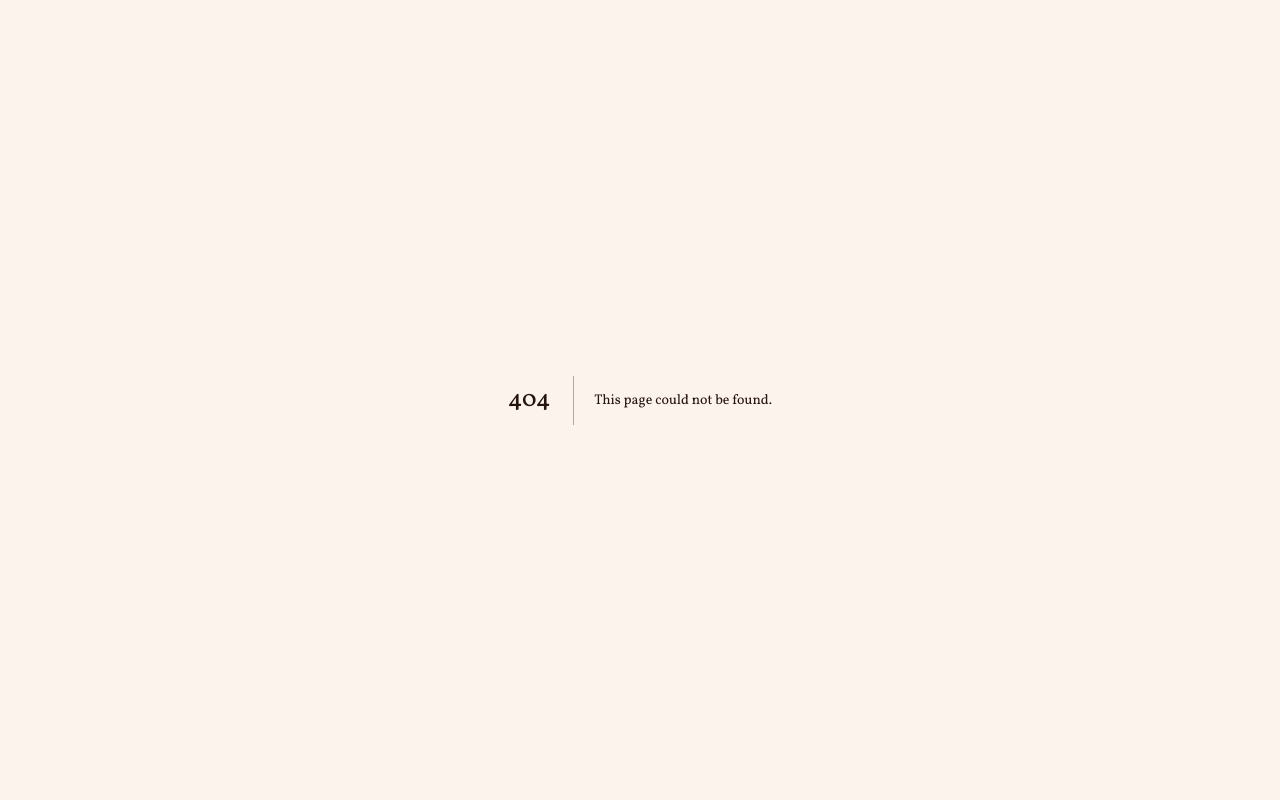
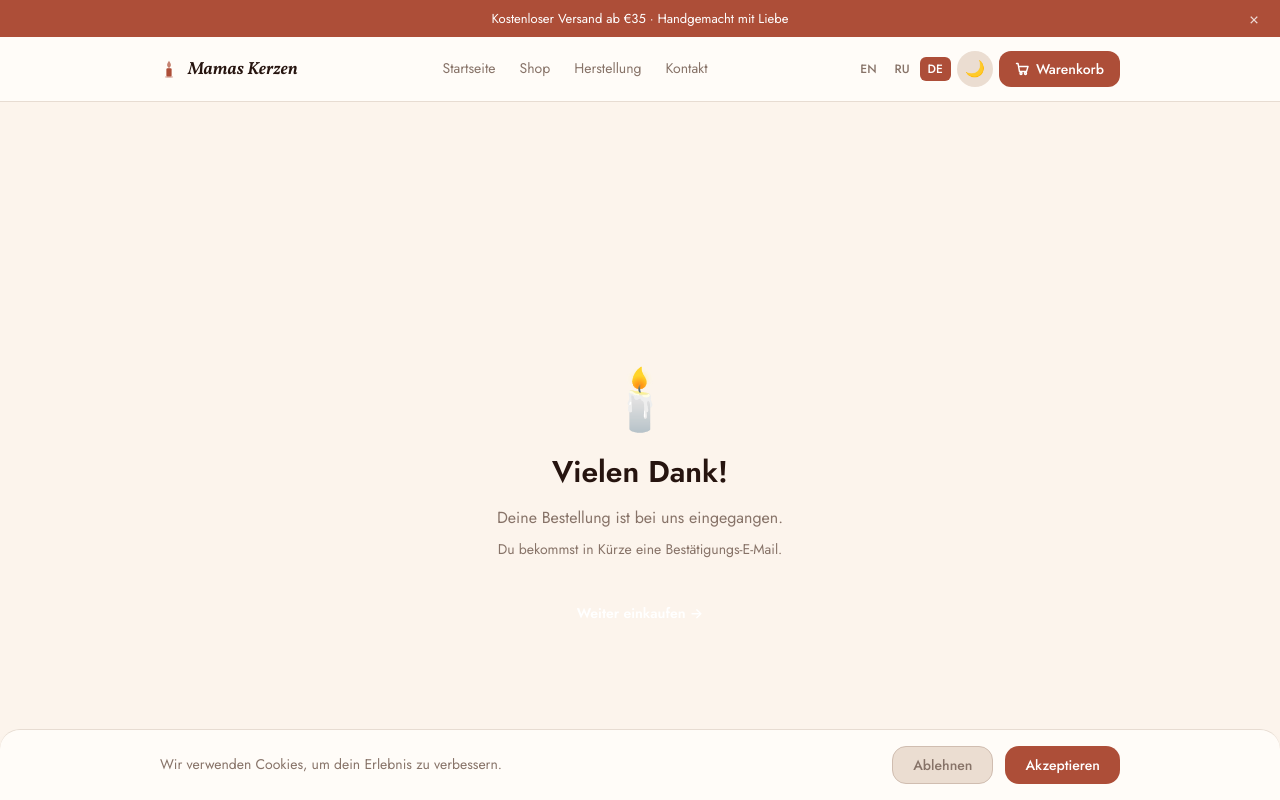
Before and after one commit to Envyxss/mamas-kerzen, a Next.js app: page /de/bestellung/erfolg in a window 1280 px wide. Before the commit this address had no page. Shown: the top 800 px of the page. Built offline with nearby package versions, Linux system fonts and the light colour scheme.

Commit message:
Add Stripe checkout integration

```diff
--- /dev/null
+++ b/app/[lang]/bestellung/erfolg/page.tsx
@@ -0,0 +1,31 @@
+'use client'
+import Link from 'next/link'
+import { useParams } from 'next/navigation'
+
+export default function ErfolgPage() {
+  const { lang } = useParams() as { lang: string }
+
+  return (
+    <main className="min-h-screen flex items-center justify-center px-6">
+      <div className="text-center max-w-md">
+        <div className="text-6xl mb-6">🕯️</div>
+        <h1 className="text-3xl font-bold mb-4" style={{ fontFamily: 'var(--font-serif)', color: 'var(--text)' }}>
+          Vielen Dank!
+        </h1>
+        <p className="mb-2" style={{ color: 'var(--text-muted)' }}>
+          Deine Bestellung ist bei uns eingegangen.
+        </p>
+        <p className="mb-8 text-sm" style={{ color: 'var(--text-muted)' }}>
+          Du bekommst in Kürze eine Bestätigungs-E-Mail.
+        </p>
+        <Link
+          href={`/${lang}/shop`}
+          className="inline-block px-8 py-3 rounded-full text-white text-sm font-semibold"
+          style={{ background: 'var(--accent)' }}
+        >
+          Weiter einkaufen →
+        </Link>
+      </div>
+    </main>
+  )
+}
--- a/app/[lang]/components/CartPageClient.tsx
+++ b/app/[lang]/components/CartPageClient.tsx
@@ -28,6 +28,8 @@ interface Props {
   shopLink: string
 }
 
+
+
 // These codes are "first order only"
 const FIRST_ORDER_CODES: Record<string, number> = {
   MAMA10: 0.10,
@@ -53,13 +55,14 @@ function markCodeUsed(code: string) {
   } catch {}
 }
 
-export default function CartPageClient({ dict, shopLink }: Props) {
+export default function CartPageClient({ lang, dict, shopLink }: Props) {
   const { items, removeItem, updateQuantity, totalPrice, clearCart } = useCart()
   const [code, setCode] = useState('')
   const [appliedCode, setAppliedCode] = useState('')
   const [discountRate, setDiscountRate] = useState(0)
   const [codeStatus, setCodeStatus] = useState<'idle' | 'applied' | 'invalid' | 'used'>('idle')
   const [usedCodes, setUsedCodes] = useState<string[]>([])
+  const [checkoutLoading, setCheckoutLoading] = useState(false)
 
   useEffect(() => {
     setUsedCodes(getUsedCodes())
@@ -88,13 +91,35 @@ export default function CartPageClient({ dict, shopLink }: Props) {
     setCodeStatus('applied')
   }
 
-  function handleCheckout() {
-    // Mark first-order code as used when checking out
+  async function handleCheckout() {
     if (appliedCode && FIRST_ORDER_CODES[appliedCode]) {
       markCodeUsed(appliedCode)
       setUsedCodes(getUsedCodes())
     }
-    // In production: redirect to real checkout here
+    setCheckoutLoading(true)
+    try {
+      const res = await fetch('/api/checkout', {
+        method: 'POST',
+        headers: { 'Content-Type': 'application/json' },
+        body: JSON.stringify({
+          lang,
+          items: items.map(item => ({
+            name: item.name,
+            price: item.price * (1 - discountRate),
+            quantity: item.quantity,
+          })),
+        }),
+      })
+      const data = await res.json()
+      if (data.url) {
+        clearCart()
+        window.location.href = data.url
+      }
+    } catch {
+      alert('Fehler beim Checkout. Bitte versuche es erneut.')
+    } finally {
+      setCheckoutLoading(false)
+    }
   }
 
   const discount = totalPrice * discountRate
@@ -221,10 +246,11 @@ export default function CartPageClient({ dict, shopLink }: Props) {
         </div>
         <button
           onClick={handleCheckout}
-          className="w-full text-white font-semibold py-3 rounded-[16px] transition-colors text-base mb-3"
+          disabled={checkoutLoading}
+          className="w-full text-white font-semibold py-3 rounded-[16px] transition-colors text-base mb-3 disabled:opacity-60"
           style={{ background: 'var(--terra)' }}
         >
-          {dict.checkout}
+          {checkoutLoading ? '⏳ Weiterleitung...' : dict.checkout}
         </button>
         <p className="text-xs text-center" style={{ color: 'var(--footer-faint)' }}>{dict.checkout_note}</p>
       </div>
--- /dev/null
+++ b/app/api/checkout/route.ts
@@ -0,0 +1,42 @@
+import Stripe from 'stripe'
+import { NextResponse } from 'next/server'
+import { rateLimit, getIP } from '../rate-limit'
+
+const stripe = new Stripe(process.env.STRIPE_SECRET_KEY!)
+
+export async function POST(req: Request) {
+  if (!rateLimit(getIP(req), 10, 60_000)) {
+    return NextResponse.json({ error: 'Too many requests' }, { status: 429 })
+  }
+
+  const body = await req.json().catch(() => null)
+  if (!body?.items || !Array.isArray(body.items) || body.items.length === 0) {
+    return NextResponse.json({ error: 'No items' }, { status: 400 })
+  }
+
+  const baseUrl = process.env.NEXT_PUBLIC_BASE_URL ?? 'http://localhost:3000'
+  const lang = body.lang ?? 'de'
+
+  const line_items = body.items.map((item: { name: string; price: number; quantity: number; image?: string }) => ({
+    price_data: {
+      currency: 'eur',
+      product_data: {
+        name: item.name,
+        ...(item.image ? { images: [item.image] } : {}),
+      },
+      unit_amount: Math.round(item.price * 100), // cents
+    },
+    quantity: item.quantity,
+  }))
+
+  const session = await stripe.checkout.sessions.create({
+    payment_method_types: ['card'],
+    line_items,
+    mode: 'payment',
+    success_url: `${baseUrl}/${lang}/bestellung/erfolg?session_id={CHECKOUT_SESSION_ID}`,
+    cancel_url: `${baseUrl}/${lang}/cart`,
+    locale: lang === 'de' ? 'de' : lang === 'ru' ? 'ru' : 'en',
+  })
+
+  return NextResponse.json({ url: session.url })
+}
--- a/package.json
+++ b/package.json
@@ -9,12 +9,14 @@
     "lint": "eslint"
   },
   "dependencies": {
+    "@stripe/stripe-js": "^9.2.0",
     "@vercel/analytics": "^2.0.1",
     "next": "16.2.3",
     "next-intl": "^4.9.1",
     "react": "19.2.4",
     "react-dom": "19.2.4",
-    "resend": "^6.11.0"
+    "resend": "^6.11.0",
+    "stripe": "^22.0.1"
   },
   "devDependencies": {
     "@tailwindcss/postcss": "^4",
```
Also changed, not shown: 1 other file (tests, documents, lock files or other folders).
